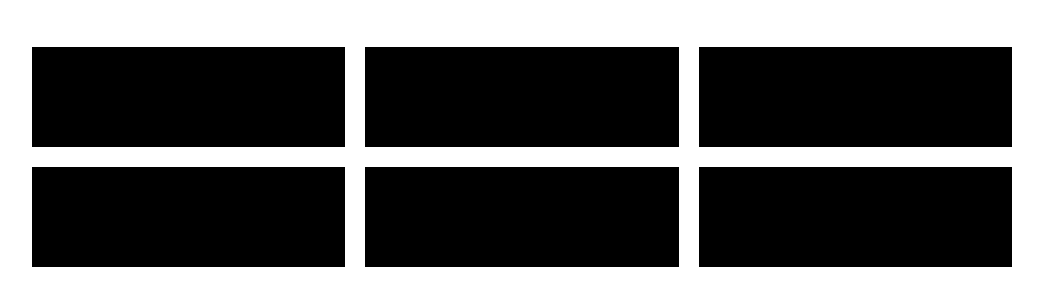
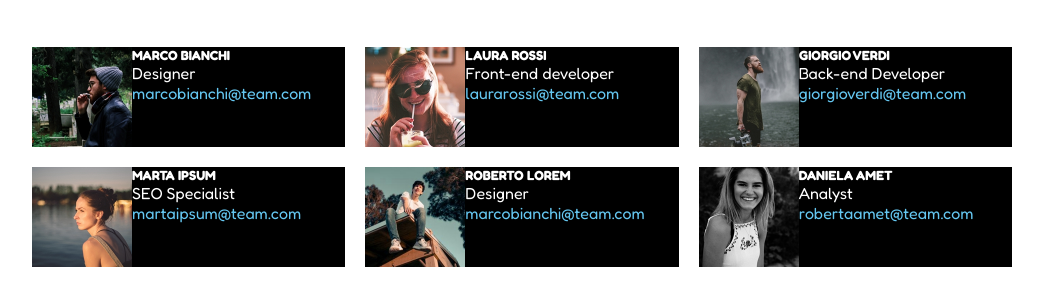
Before and after one commit to SamuelePassiatore/html-css-float-cards, a plain HTML site: page index.html in a window 1280 px wide. Shown: the part 162-468 px from the top of the page, without its empty margins (118-1161 px from the left). Drawn offline with Linux system fonts and the light colour scheme.

Commit message:
added main cards with content

```diff
--- a/index.html
+++ b/index.html
@@ -25,32 +25,70 @@
         </header>
         <!-- Main -->
         <main>
-            <div class="images clearfix">
+            <section>
+                <div class="row clearfix">
                     <div class="card">
-                    <div class="inside-card">
+                        <div class="inside-card clearfix">
+                            <img src="img/male1.png" alt="immagine Marco" class="img-card">
+                            <h5>MARCO BIANCHI</h5>
+                            <span>Designer</span>
+                            <br>
+                            <a href="#">marcobianchi@team.com</a>
                         </div>
                     </div>
+
                     <div class="card">
-                    <div class="inside-card">
+                        <div class="inside-card clearfix">
+                            <img src="img/female1.png" alt="immagine Marco" class="img-card">
+                            <h5>LAURA ROSSI</h5>
+                            <span>Front-end developer</span>
+                            <br>
+                            <a href="#">laurarossi@team.com</a>
                         </div>
                     </div>
+
                     <div class="card">
-                    <div class="inside-card">
+                        <div class="inside-card clearfix">
+                            <img src="img/male2.png" alt="immagine Marco" class="img-card">
+                            <h5>GIORGIO VERDI</h5>
+                            <span>Back-end Developer</span>
+                            <br>
+                            <a href="#">giorgioverdi@team.com</a>
                         </div>
                     </div>
+
                     <div class="card">
-                    <div class="inside-card">
+                        <div class="inside-card clearfix">
+                            <img src="img/female2.png" alt="immagine Marco" class="img-card">
+                            <h5>MARTA IPSUM</h5>
+                            <span>SEO Specialist</span>
+                            <br>
+                            <a href="#">martaipsum@team.com</a>
                         </div>
                     </div>
+
                     <div class="card">
-                    <div class="inside-card">
+                        <div class="inside-card clearfix">
+                            <img src="img/male3.png" alt="immagine Marco" class="img-card">
+                            <h5>ROBERTO LOREM</h5>
+                            <span>Designer</span>
+                            <br>
+                            <a href="#">marcobianchi@team.com</a>
                         </div>
                     </div>
+
                     <div class="card">
-                    <div class="inside-card">
+                        <div class="inside-card clearfix">
+                            <img src="img/female3.png" alt="immagine Marco" class="img-card">
+                            <h5>DANIELA AMET</h5>
+                            <span>Analyst</span>
+                            <br>
+                            <a href="#">robertaamet@team.com</a>
                         </div>
                     </div>
+
                 </div>
+            </section>
         </main>
     </div>
 </body>
--- a/style.css
+++ b/style.css
@@ -1,6 +1,7 @@
 /* Special selectors */
 :root{
     --fuchsia: #e53170;
+    --light-blue: #65c7f1;
 }
 
 /* Reset CSS */
@@ -47,3 +48,17 @@ h1, p{
     display: table;
     clear: both;
 }
+
+.img-card{
+    height: 100px;
+    float: left;
+}
+
+h5, span{
+    color: white;
+}
+
+a{
+    text-decoration: none;
+    color: #65c7f1;
+}
```
Lines whose indentation alone changed are shown as unchanged.
